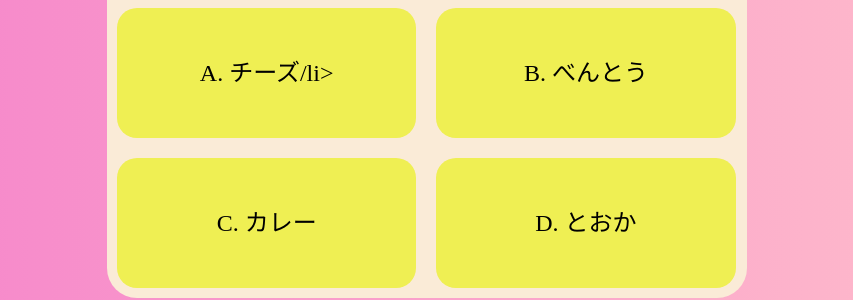
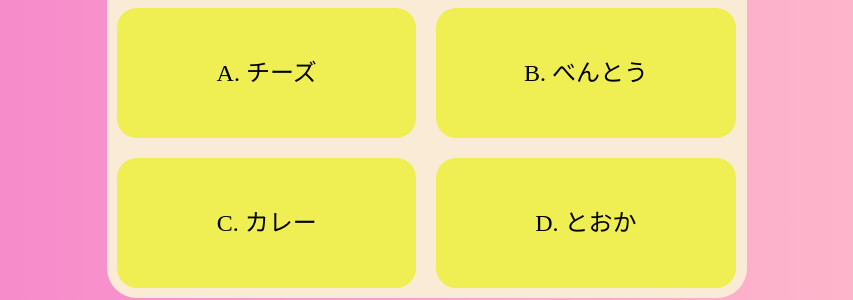
Before and after one commit to KayHuynhKaiChou/NihongoPage, a plain HTML site: page testJDP.html in a window 1280 px wide. Shown: the part 3842-4142 px from the top of the page, without its empty margins (213-1066 px from the left). Drawn offline with Linux system fonts and the light colour scheme.

Commit message:
Update testJDP.html

```diff
--- a/testJDP.html
+++ b/testJDP.html
@@ -81,7 +81,7 @@
         <div class="multichoice-form" id="cau8">
             <div class="question">8.Chọn từ khác loại với các từ còn lại </div>
             <ul>
-                <li>A. チーズ/li>
+                <li>A. チーズ</li>
                 <li>B. べんとう</li>
                 <li>C. カレー</li>
                 <li>D. とおか</li>
```
